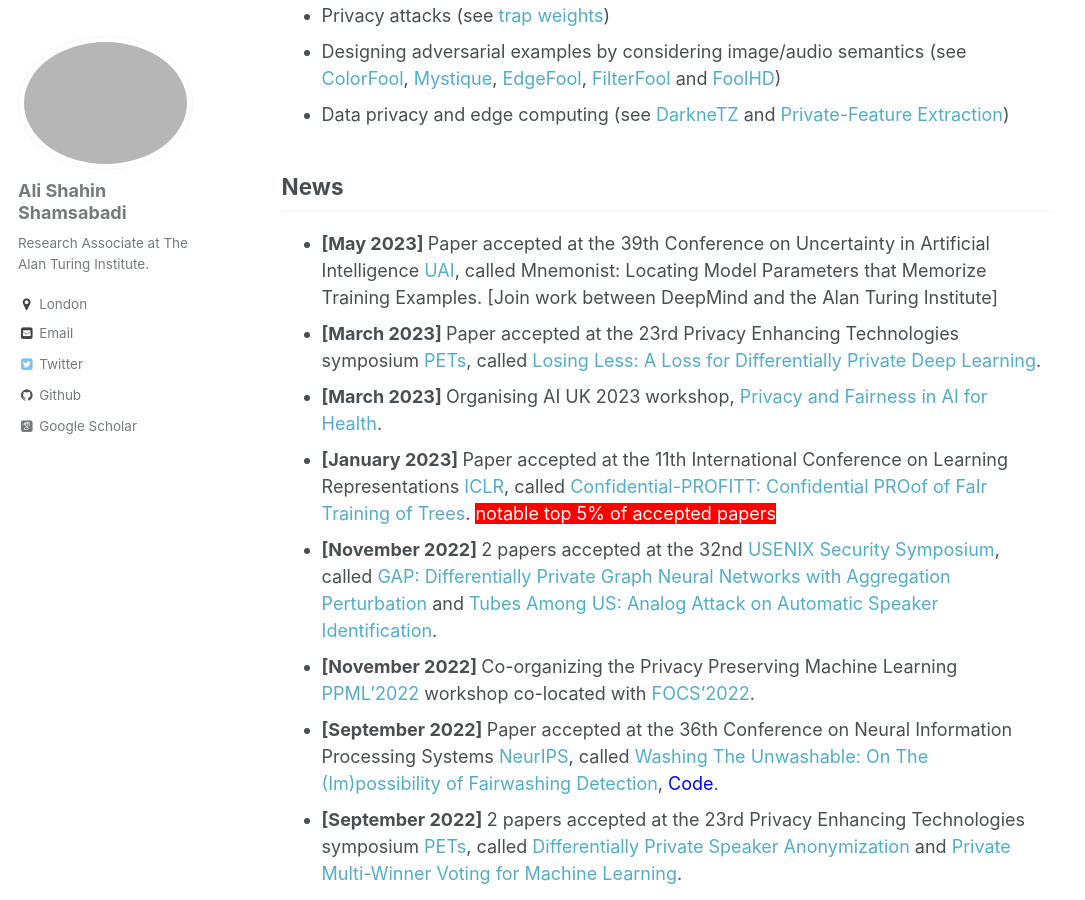
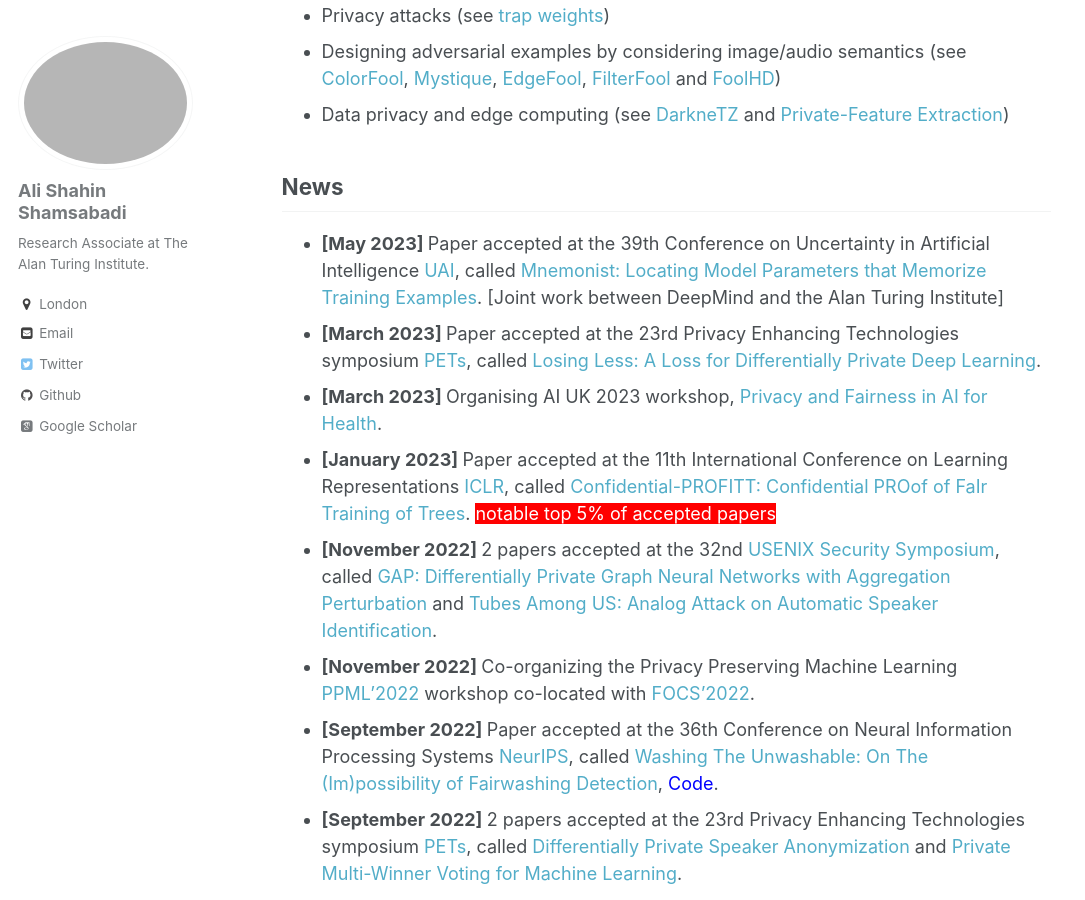
Before and after one commit to AliShahin/AliShahin.github.io, a Jekyll site: the page built from _pages/about.md, in a window 1280 px wide and 900 px high, scrolled down 790 px. Shown: the whole window, without its empty margins (0-1085 px from the left). Built offline with Jekyll 4.4.1, drawn with Linux system fonts in a browser that asks for light colours; some web fonts are replaced.

Commit message:
Update about.md

```diff
--- a/_pages/about.md
+++ b/_pages/about.md
@@ -23,7 +23,7 @@ My research has been published at top-tier conferences including NeurIPS, ICLR,
 - Data privacy and edge computing (see [DarkneTZ](https://arxiv.org/pdf/2004.05703) and [Private-Feature Extraction](https://arxiv.org/pdf/1802.03151.pdf))
 
 ## News
-- <b> [May 2023] </b> Paper accepted at the 39th Conference on Uncertainty in Artificial Intelligence [UAI](https://www.auai.org/uai2023/), called Mnemonist: Locating Model Parameters that Memorize Training Examples. [Join work between DeepMind and the Alan Turing Institute]
+- <b> [May 2023] </b> Paper accepted at the 39th Conference on Uncertainty in Artificial Intelligence [UAI](https://www.auai.org/uai2023/), called [Mnemonist: Locating Model Parameters that Memorize Training Examples](https://alishahin.github.io). [Joint work between DeepMind and the Alan Turing Institute]
 - <b> [March 2023] </b> Paper accepted at the 23rd Privacy Enhancing Technologies symposium [PETs](https://petsymposium.org/index.php), called [Losing Less: A Loss for Differentially Private Deep Learning](https://alishahin.github.io).
 - <b> [March 2023] </b> Organising AI UK 2023 workshop, [Privacy and Fairness in AI for Health](https://private-fair-ai.github.io).
 - <b> [January 2023] </b> Paper accepted at the 11th International Conference on Learning Representations [ICLR](https://iclr.cc), called [Confidential-PROFITT: Confidential PROof of FaIr Training of Trees](https://openreview.net/forum?id=iIfDQVyuFD). <span style="background-color:red"><font color="white"> notable top 5% of accepted papers </font></span>
```
